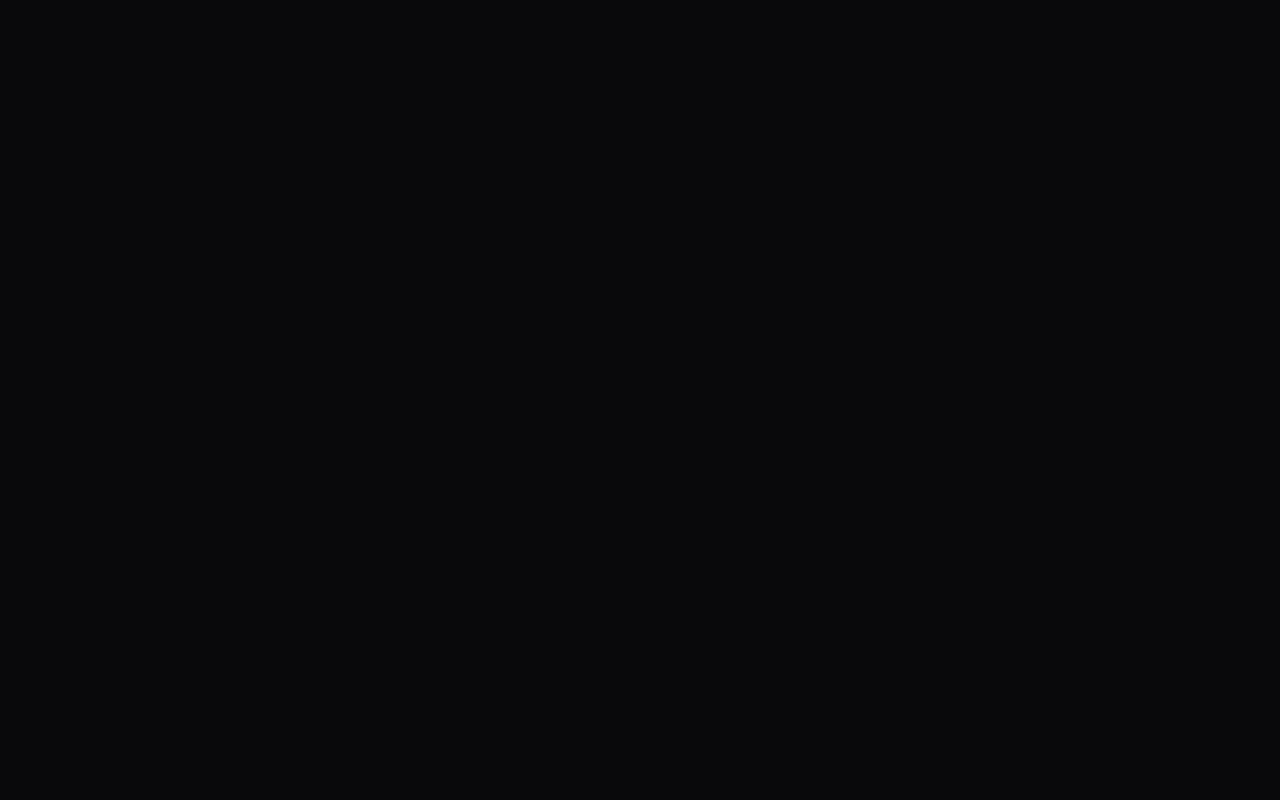
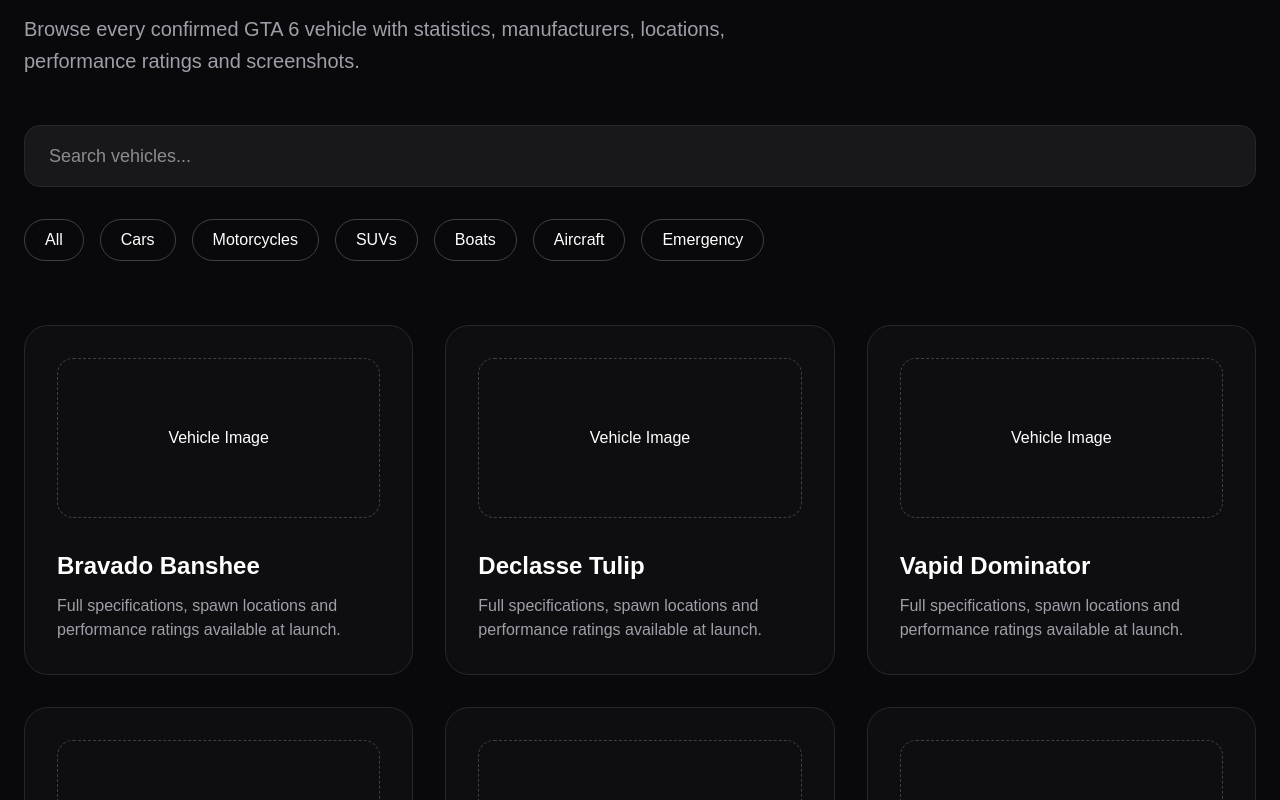
Before and after one commit to greventas-web/gta-companion, a Next.js app: page /vehicles in a window 1280 px wide. Shown: the part 300-1100 px from the top of the page. Before the commit the page ends 865 px from the top, so only its background shows below. Built offline with nearby package versions, Linux system fonts and the light colour scheme.

Commit message:
Sprint 3: Build premium Vehicle Database page

```diff
--- a/app/vehicles/page.tsx
+++ b/app/vehicles/page.tsx
@@ -1,8 +1,97 @@
 export default function VehiclesPage() {
   return (
-    <main className="min-h-screen bg-background px-6 py-20 text-white">
-      <h1 className="text-5xl font-bold">Vehicles</h1>
-      <p className="mt-4 text-zinc-400">Coming soon.</p>
+    <main className="min-h-screen bg-background text-white">
+
+      <section className="mx-auto max-w-7xl px-6 py-24">
+
+        <span className="rounded-full border border-pink-500/30 bg-pink-500/10 px-4 py-2 text-xs font-semibold uppercase tracking-[0.3em] text-pink-400">
+          GTA 6 Vehicle Database
+        </span>
+
+        <h1 className="mt-8 text-6xl font-extrabold md:text-7xl">
+          Every Vehicle.
+          <span className="text-pink-400"> One Place.</span>
+        </h1>
+
+        <p className="mt-6 max-w-3xl text-xl leading-8 text-zinc-400">
+          Browse every confirmed GTA 6 vehicle with statistics,
+          manufacturers, locations, performance ratings and screenshots.
+        </p>
+
+        {/* Search */}
+
+        <div className="mt-12">
+          <input
+            type="text"
+            placeholder="Search vehicles..."
+            className="w-full rounded-2xl border border-zinc-800 bg-zinc-900 px-6 py-4 text-lg outline-none transition focus:border-pink-500"
+          />
+        </div>
+
+        {/* Categories */}
+
+        <div className="mt-8 flex flex-wrap gap-4">
+
+          {[
+            "All",
+            "Cars",
+            "Motorcycles",
+            "SUVs",
+            "Boats",
+            "Aircraft",
+            "Emergency",
+          ].map((category) => (
+
+            <button
+              key={category}
+              className="rounded-full border border-zinc-700 px-5 py-2 transition hover:border-pink-500 hover:text-pink-400"
+            >
+              {category}
+            </button>
+
+          ))}
+
+        </div>
+
+        {/* Featured Vehicles */}
+
+        <div className="mt-16 grid gap-8 md:grid-cols-3">
+
+          {[
+            "Bravado Banshee",
+            "Declasse Tulip",
+            "Vapid Dominator",
+            "Pegassi Ignus",
+            "Grotti Cheetah",
+            "Pfister Comet",
+          ].map((vehicle) => (
+
+            <div
+              key={vehicle}
+              className="rounded-3xl border border-zinc-800 bg-zinc-900/40 p-8 transition hover:-translate-y-2 hover:border-pink-500"
+            >
+
+              <div className="mb-8 flex h-40 items-center justify-center rounded-2xl border border-dashed border-zinc-700">
+                Vehicle Image
+              </div>
+
+              <h3 className="text-2xl font-bold">
+                {vehicle}
+              </h3>
+
+              <p className="mt-3 text-zinc-400">
+                Full specifications, spawn locations and performance
+                ratings available at launch.
+              </p>
+
+            </div>
+
+          ))}
+
+        </div>
+
+      </section>
+
     </main>
   );
 }
```
